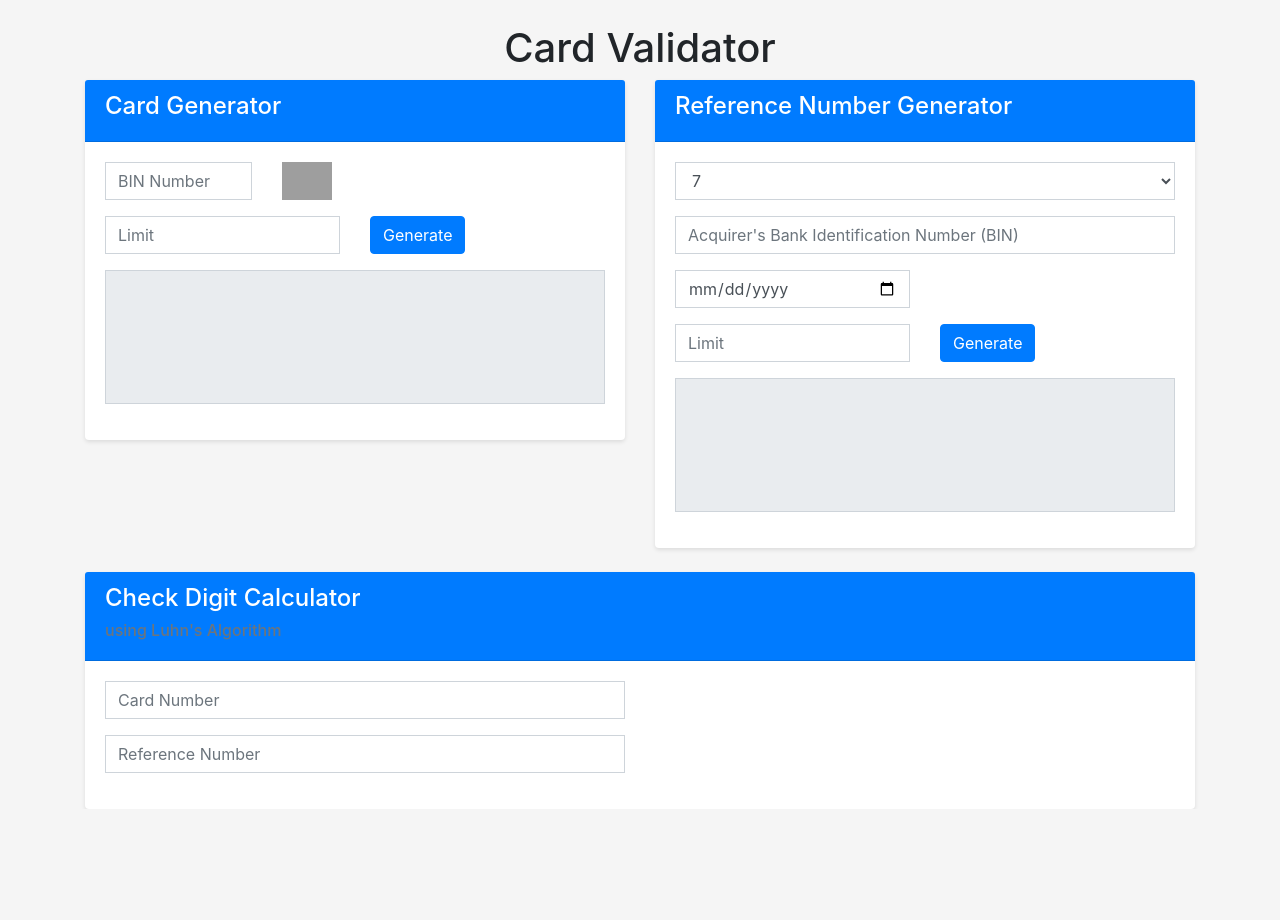
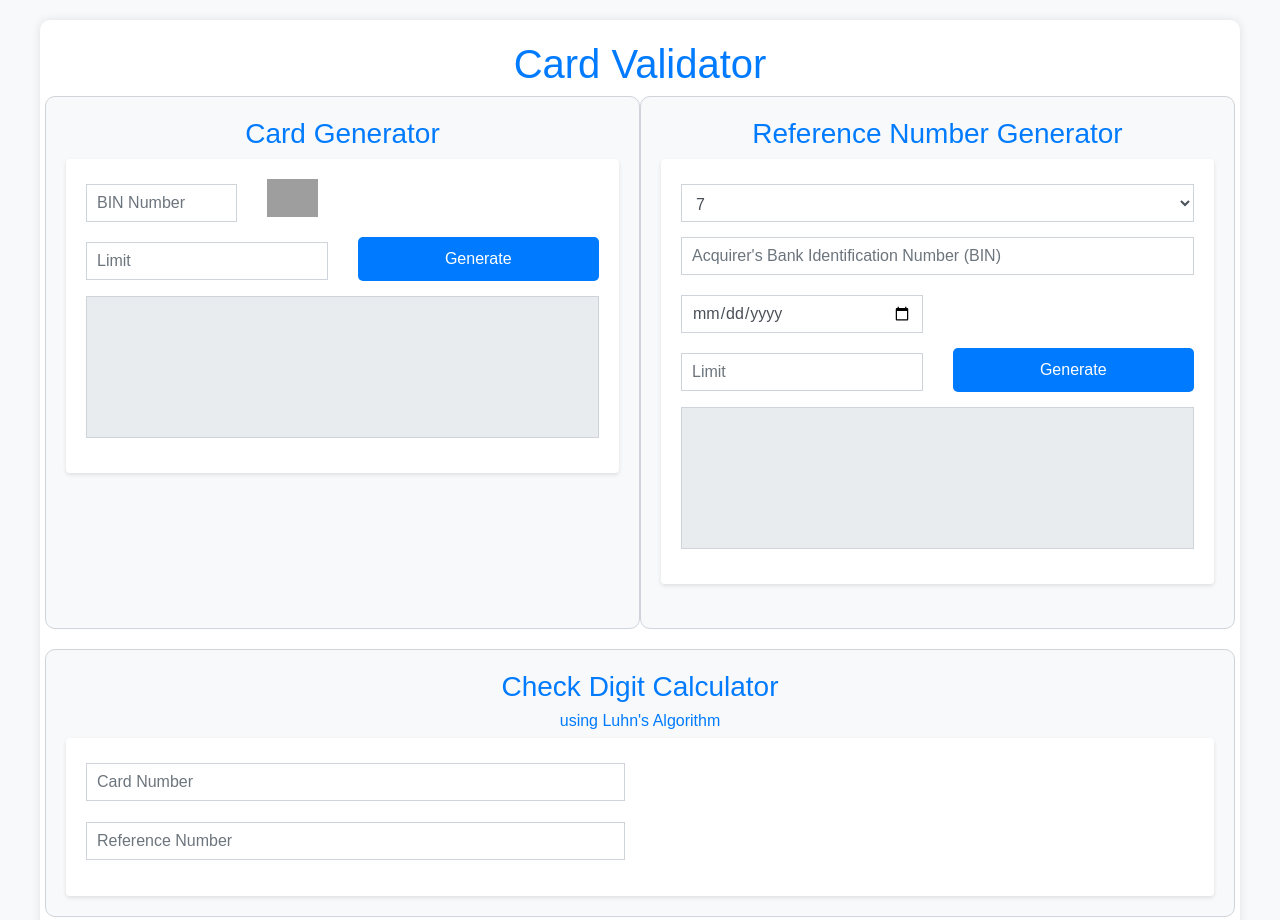
Before and after one commit to ShyamJoseR/Credit-Card-Processing, a plain HTML site: page pages/Luhn.html in a window 1280 px wide. Before the commit the page ends 809 px from the top, so only its background shows below. Drawn offline with nearby package versions, Linux system fonts and the light colour scheme; grey boxes are pictures that could not be loaded.

Commit message:
Added css styling

```diff
--- a/pages/Luhn.html
+++ b/pages/Luhn.html
@@ -6,18 +6,19 @@
     <title>Card Validator</title>
     <link rel="stylesheet" href="https://stackpath.bootstrapcdn.com/bootstrap/4.5.2/css/bootstrap.min.css">
     <!-- <link rel="stylesheet" href="style.css"> -->
+    <link rel="stylesheet" href="../styles/styles.css">
     <link rel="stylesheet" href="../styles/Luhn.css">
-    <!-- <link rel="stylesheet" href="../styles/styles.css"> -->
 </head>
 <body>
     <div class="container">
-        <h1 class="text-center mt-4">Card Validator</h1>
+        <h1>Card Validator</h1>
+
         <div class="row">
-            <div class="col-md-6">
+
+            <!-- First Box -->
+            <div class="col-md-6 box">
+                <h3>Card Generator</h3>
                 <div class="card mb-4">
-                    <div class="card-header">
-                        <h4>Card Generator</h4>
-                    </div>
                     <div class="card-body">
                         <!-- <div class="form-group row">
                             <div class="col-sm-4">
@@ -57,11 +58,12 @@
                     </div>
                 </div>
             </div>
-            <div class="col-md-6">
+
+            <!-- Second Box -->
+            <div class="col-md-6 box">
+                <h3>Reference Number Generator</h3>
                 <div class="card mb-4">
-                    <div class="card-header">
-                        <h4>Reference Number Generator</h4>
-                    </div>
+
                     <div class="card-body">
                         <div class="form-group">
                             <select id="startsWith" class="form-control">
@@ -96,13 +98,18 @@
                 </div>
             </div>
         </div>
+
         <div class="row">
-            <div class="col-md-12">
+
+            <!-- Third Box -->
+            <div class="col-md-12 box" >
+                <h3>Check Digit Calculator</h3>
+                <h6>using Luhn's Algorithm</h6>
                 <div class="card">
-                    <div class="card-header">
+                    <!-- <div class="card-header">
                         <h4>Check Digit Calculator</h4>
                         <h6 class="text-muted">using Luhn's Algorithm</h6>
-                    </div>
+                    </div> -->
                     <div class="card-body">
                         <div class="form-group row">
                             <div class="col-sm-6">
--- a/styles/Luhn.css
+++ b/styles/Luhn.css
@@ -1,7 +1,3 @@
-body {
-    background-color: #f5f5f5;
-}
-
 .card {
     border: none;
     box-shadow: 0 2px 4px rgba(0, 0, 0, 0.1);
--- a/styles/styles.css
+++ b/styles/styles.css
@@ -13,7 +13,7 @@ body {
     border-radius: 10px;
 }
 
-h1, h3 {
+h1, h2, h3, h4, h5, h6 {
     text-align: center;
     color: #007bff;
 }
```
